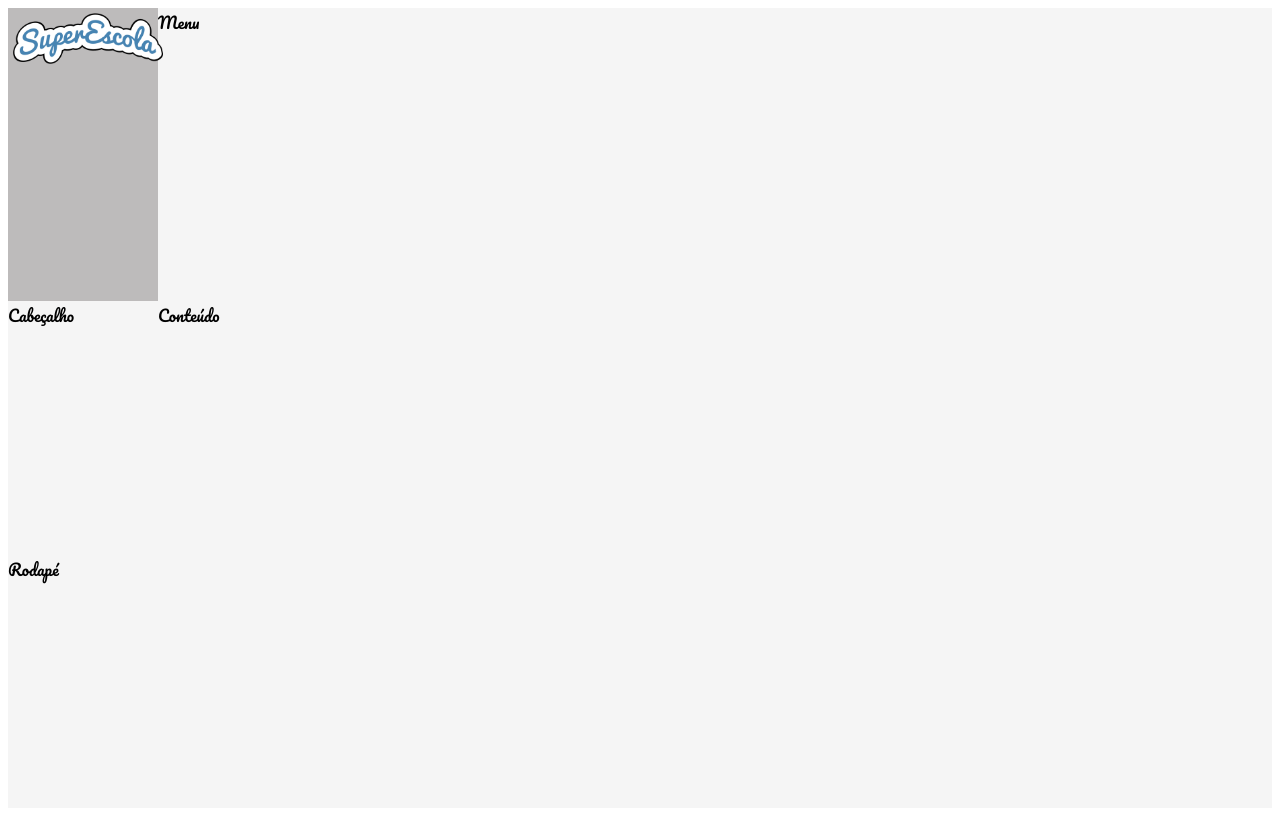
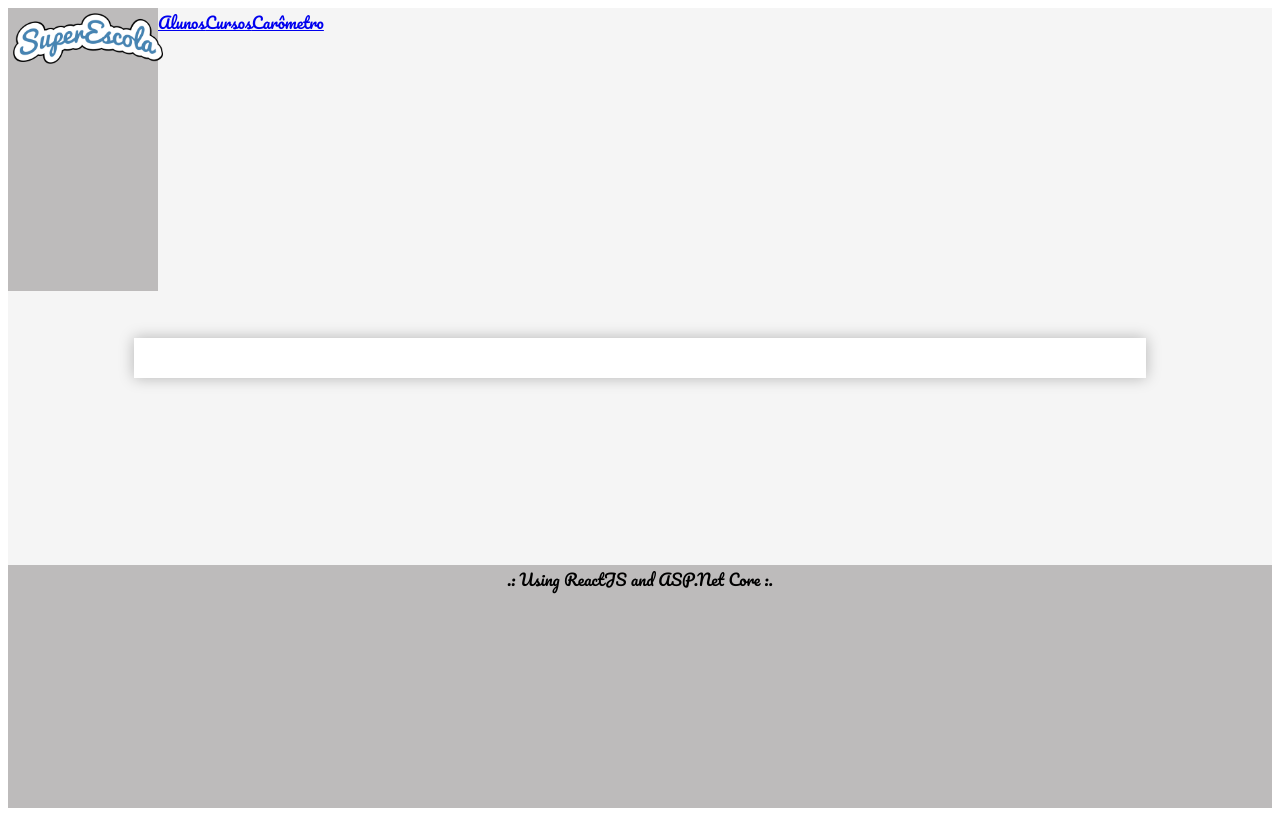
Before and after one commit to lcunha957/DS402_InternetIII, a React (Create React App) app in the folder Proj2-Escola/escola/: page / in a window 1280 px wide. Built offline with nearby package versions, Linux system fonts and the light colour scheme.

Commit message:
alterações css parte 2
arrumando restante de js e css

```diff
--- a/Proj2-Escola/escola/src/components/template/Footer.css
+++ b/Proj2-Escola/escola/src/components/template/Footer.css
@@ -0,0 +1,4 @@
+footer.footer {
+    background-color: var(--bg-menu);
+    text-align: center;
+}
--- a/Proj2-Escola/escola/src/components/template/Footer.js
+++ b/Proj2-Escola/escola/src/components/template/Footer.js
@@ -1,6 +1,7 @@
 import './Footer.css';
-export default function Footer(props){ return(
-        <footer className="footer">
-Rodapé
+import React from 'react';
+export default function Footer(props) { return (
+<footer className="footer">
+<span> .: Using ReactJS and ASP.Net Core :. </span>
 </footer>
 ) }
--- a/Proj2-Escola/escola/src/components/template/Header.js
+++ b/Proj2-Escola/escola/src/components/template/Header.js
@@ -1,7 +1,8 @@
 import './Header.css';
+import React from 'react';
 
-export default function Header(props) { return(
-<header className="header">
-        Cabeçalho
+export default function Header(props) { return (
+        <header className="header">
+            <h2>{props.title}</h2>
 </header>
 ) }
--- a/Proj2-Escola/escola/src/components/template/Main.css
+++ b/Proj2-Escola/escola/src/components/template/Main.css
@@ -0,0 +1,10 @@
+div.content{
+    width: 80%;
+height: 80%;
+    margin:auto;
+}
+main > div {
+    background-color: #fff;
+    box-shadow: 0px 0px 15px #0004;
+    padding: 20px;
+}
--- a/Proj2-Escola/escola/src/components/template/Main.js
+++ b/Proj2-Escola/escola/src/components/template/Main.js
@@ -3,11 +3,13 @@ import React from 'react';
 import Header from './Header';
 
 export default function Main(props) { return (
-
-    <React.Fragment>
-    <Header />
-    <main className="content">
-        Conteúdo
+<div className="content">
+    <Header {...props} />
+    <main>
+<div>
+            {props.children}
+        </div>
     </main>
-</React.Fragment>
-    ) }
+</div>
+)
+}
--- a/Proj2-Escola/escola/src/components/template/Menu.css
+++ b/Proj2-Escola/escola/src/components/template/Menu.css
@@ -0,0 +1,15 @@
+nav.menu {
+    background-color: var(--bg-menu);
+    text-align: right;
+}
+.menu a{
+    text-decoration: none;
+    color: #000;
+    padding: 10px;
+    font-size: 30px;
+    padding: 5px;
+    margin-top: 20px;
+}
+.menu a:hover {
+    color: #538cc6;
+}
--- a/Proj2-Escola/escola/src/components/template/Menu.js
+++ b/Proj2-Escola/escola/src/components/template/Menu.js
@@ -1,8 +1,12 @@
-import './Menu.css';
 export default function Menu(props) { return (
-        <nav className='menu'>
-            Menu
-</nav>
-
-
-  ) }
+  <nav className='menu'>
+      <a href="#/">
+Alunos
+      </a>
+      <a href="#/">
+Cursos
+      </a>
+      <a href="#/">
+Carômetro
+</a> </nav>
+) }
```
